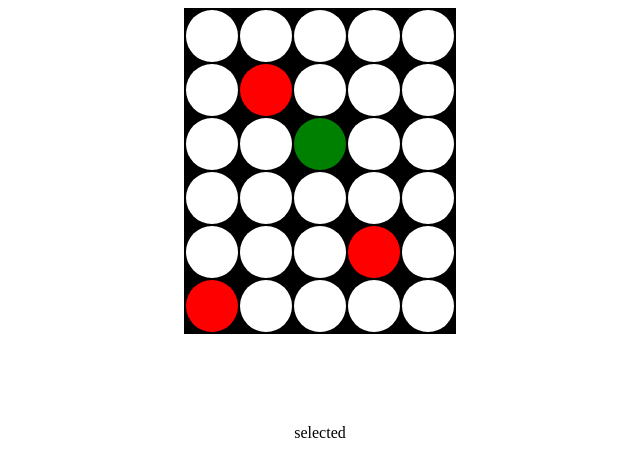
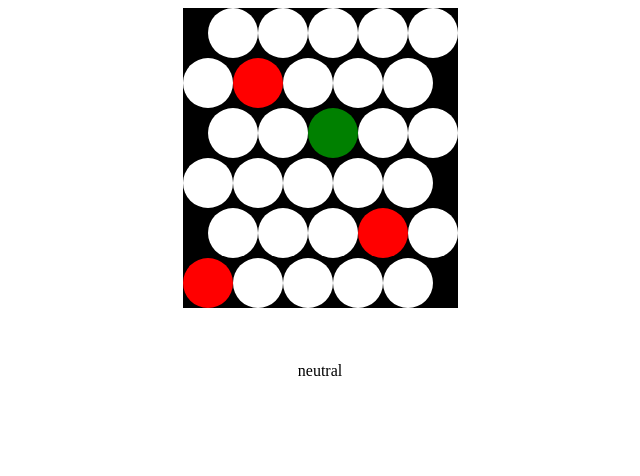
Before and after one commit to RafaelSL-37/hexagonal_movement, a React (Create React App) app: page / in a window 1280 px wide. Shown: the top 476 px of the page, without its empty margins (320-960 px from the left). Built offline with nearby package versions, Linux system fonts and the light colour scheme.

Commit message:
changing table to div structure, fixing arrow function problem, adding if cell is empty check, adding clear board when moving piece

```diff
--- a/src/components/grid.js
+++ b/src/components/grid.js
@@ -17,52 +17,52 @@ function Grid() {
   return (
     <div>
       <div className="grid">
-        <table className='table'>
-          <tr className='row-odd'>
-            <td className={grid[0][0]} onClick={onCellClick(grid, setGrid, phase, setPhase, 0, 0)}></td>
-            <td className={grid[0][1]} onClick={onCellClick(grid, setGrid, phase, setPhase, 0, 1)}></td>
-            <td className={grid[0][2]} onClick={onCellClick(grid, setGrid, phase, setPhase, 0, 2)}></td>
-            <td className={grid[0][3]} onClick={onCellClick(grid, setGrid, phase, setPhase, 0, 3)}></td>
-            <td className={grid[0][4]} onClick={onCellClick(grid, setGrid, phase, setPhase, 0, 4)}></td>
-          </tr>
-          <tr className='row'>
-            <td className={grid[1][0]} onClick={onCellClick(grid, setGrid, phase, setPhase, 1, 0)}></td>
-            <td className={grid[1][1]} onClick={onCellClick(grid, setGrid, phase, setPhase, 1, 1)}></td>
-            <td className={grid[1][2]} onClick={onCellClick(grid, setGrid, phase, setPhase, 1, 2)}></td>
-            <td className={grid[1][3]} onClick={onCellClick(grid, setGrid, phase, setPhase, 1, 3)}></td>
-            <td className={grid[1][4]} onClick={onCellClick(grid, setGrid, phase, setPhase, 1, 4)}></td>
-          </tr>
-          <tr className='row-odd'>
-            <td className={grid[2][0]} onClick={onCellClick(grid, setGrid, phase, setPhase, 2, 0)}></td>
-            <td className={grid[2][1]} onClick={onCellClick(grid, setGrid, phase, setPhase, 2, 1)}></td>
-            <td className={grid[2][2]} onClick={onCellClick(grid, setGrid, phase, setPhase, 2, 2)}></td>
-            <td className={grid[2][3]} onClick={onCellClick(grid, setGrid, phase, setPhase, 2, 3)}></td>
-            <td className={grid[2][4]} onClick={onCellClick(grid, setGrid, phase, setPhase, 2, 4)}></td>
-          </tr>
-          <tr className='row'>
-            <td className={grid[3][0]} onClick={onCellClick(grid, setGrid, phase, setPhase, 3, 0)}></td>
-            <td className={grid[3][1]} onClick={onCellClick(grid, setGrid, phase, setPhase, 3, 1)}></td>
-            <td className={grid[3][2]} onClick={onCellClick(grid, setGrid, phase, setPhase, 3, 2)}></td>
-            <td className={grid[3][3]} onClick={onCellClick(grid, setGrid, phase, setPhase, 3, 3)}></td>
-            <td className={grid[3][4]} onClick={onCellClick(grid, setGrid, phase, setPhase, 3, 4)}></td>
-          </tr>
-          <tr className='row-odd'>
-            <td className={grid[4][0]} onClick={onCellClick(grid, setGrid, phase, setPhase, 4, 0)}></td>
-            <td className={grid[4][1]} onClick={onCellClick(grid, setGrid, phase, setPhase, 4, 1)}></td>
-            <td className={grid[4][2]} onClick={onCellClick(grid, setGrid, phase, setPhase, 4, 2)}></td>
-            <td className={grid[4][3]} onClick={onCellClick(grid, setGrid, phase, setPhase, 4, 3)}></td>
-            <td className={grid[4][4]} onClick={onCellClick(grid, setGrid, phase, setPhase, 4, 4)}></td>
-          </tr>
-          <tr className='row'>
-            <td className={grid[5][0]} onClick={onCellClick(grid, setGrid, phase, setPhase, 5, 0)}></td>
-            <td className={grid[5][1]} onClick={onCellClick(grid, setGrid, phase, setPhase, 5, 1)}></td>
-            <td className={grid[5][2]} onClick={onCellClick(grid, setGrid, phase, setPhase, 5, 2)}></td>
-            <td className={grid[5][3]} onClick={onCellClick(grid, setGrid, phase, setPhase, 5, 3)}></td>
-            <td className={grid[5][4]} onClick={onCellClick(grid, setGrid, phase, setPhase, 5, 4)}></td>
-          </tr>
-        </table>
+        <div className='table'>
+          <div className='row-odd'>
+            <div className={grid[0][0]} onClick={() => onCellClick(grid, setGrid, phase, setPhase, 0, 0)}></div>
+            <div className={grid[0][1]} onClick={() => onCellClick(grid, setGrid, phase, setPhase, 0, 1)}></div>
+            <div className={grid[0][2]} onClick={() => onCellClick(grid, setGrid, phase, setPhase, 0, 2)}></div>
+            <div className={grid[0][3]} onClick={() => onCellClick(grid, setGrid, phase, setPhase, 0, 3)}></div>
+            <div className={grid[0][4]} onClick={() => onCellClick(grid, setGrid, phase, setPhase, 0, 4)}></div>
+          </div>
+          <div className='row'>
+            <div className={grid[1][0]} onClick={() => onCellClick(grid, setGrid, phase, setPhase, 1, 0)}></div>
+            <div className={grid[1][1]} onClick={() => onCellClick(grid, setGrid, phase, setPhase, 1, 1)}></div>
+            <div className={grid[1][2]} onClick={() => onCellClick(grid, setGrid, phase, setPhase, 1, 2)}></div>
+            <div className={grid[1][3]} onClick={() => onCellClick(grid, setGrid, phase, setPhase, 1, 3)}></div>
+            <div className={grid[1][4]} onClick={() => onCellClick(grid, setGrid, phase, setPhase, 1, 4)}></div>
+          </div>
+          <div className='row-odd'>
+            <div className={grid[2][0]} onClick={() => onCellClick(grid, setGrid, phase, setPhase, 2, 0)}></div>
+            <div className={grid[2][1]} onClick={() => onCellClick(grid, setGrid, phase, setPhase, 2, 1)}></div>
+            <div className={grid[2][2]} onClick={() => onCellClick(grid, setGrid, phase, setPhase, 2, 2)}></div>
+            <div className={grid[2][3]} onClick={() => onCellClick(grid, setGrid, phase, setPhase, 2, 3)}></div>
+            <div className={grid[2][4]} onClick={() => onCellClick(grid, setGrid, phase, setPhase, 2, 4)}></div>
+          </div>
+          <div className='row'>
+            <div className={grid[3][0]} onClick={() => onCellClick(grid, setGrid, phase, setPhase, 3, 0)}></div>
+            <div className={grid[3][1]} onClick={() => onCellClick(grid, setGrid, phase, setPhase, 3, 1)}></div>
+            <div className={grid[3][2]} onClick={() => onCellClick(grid, setGrid, phase, setPhase, 3, 2)}></div>
+            <div className={grid[3][3]} onClick={() => onCellClick(grid, setGrid, phase, setPhase, 3, 3)}></div>
+            <div className={grid[3][4]} onClick={() => onCellClick(grid, setGrid, phase, setPhase, 3, 4)}></div>
+          </div>
+          <div className='row-odd'>
+            <div className={grid[4][0]} onClick={() => onCellClick(grid, setGrid, phase, setPhase, 4, 0)}></div>
+            <div className={grid[4][1]} onClick={() => onCellClick(grid, setGrid, phase, setPhase, 4, 1)}></div>
+            <div className={grid[4][2]} onClick={() => onCellClick(grid, setGrid, phase, setPhase, 4, 2)}></div>
+            <div className={grid[4][3]} onClick={() => onCellClick(grid, setGrid, phase, setPhase, 4, 3)}></div>
+            <div className={grid[4][4]} onClick={() => onCellClick(grid, setGrid, phase, setPhase, 4, 4)}></div>
+          </div>
+          <div className='row'>
+            <div className={grid[5][0]} onClick={() => onCellClick(grid, setGrid, phase, setPhase, 5, 0)}></div>
+            <div className={grid[5][1]} onClick={() => onCellClick(grid, setGrid, phase, setPhase, 5, 1)}></div>
+            <div className={grid[5][2]} onClick={() => onCellClick(grid, setGrid, phase, setPhase, 5, 2)}></div>
+            <div className={grid[5][3]} onClick={() => onCellClick(grid, setGrid, phase, setPhase, 5, 3)}></div>
+            <div className={grid[5][4]} onClick={() => onCellClick(grid, setGrid, phase, setPhase, 5, 4)}></div>
+          </div>
+        </div>
       </div>
-      <br /><br /><br /><br /><br />
+      <br /><br /><br />
       <div className='phase-text'>
         {phase}
       </div>
--- a/src/handlers/click-handler.js
+++ b/src/handlers/click-handler.js
@@ -1,17 +1,43 @@
-export function onCellClick(grid, setGrid, phase, setPhase, x, y) {
+import { differenceBasedOnDirectionForOdd, differenceBasedOnDirectionForEven } from '../utils/hexagonal-grid-dy-table'
+
+function isNotOutOfBoundaries(y, x) {
+    return true; //CHECK IF OUT OF BOUNDARIES
+}
+
+export function onCellClick(grid, setGrid, phase, setPhase, y, x) {
+    // alert(`x = ${x}, y = ${y}`)
+
     switch (phase) {
         case 'neutral':
             if (grid[y][x] === 'cell-actor') {
-                //spawn range if not obstacle or actor
+                console.log(y, x, grid[y][x])
+
+                if (y/2 > 0) {
+                    for (const differenceByDirection of differenceBasedOnDirectionForOdd) {
+                        const newY = y-differenceByDirection.dy;
+                        const newX = x-differenceByDirection.dx;
+
+                        if (isNotOutOfBoundaries(newY, newX) && grid[newY][newX] === 'cell-empty') grid[newY][newX] = 'cell-range';
+                    }
+                } else {
+                    for (const differenceByDirection of differenceBasedOnDirectionForEven) {
+                        const newY = y-differenceByDirection.dy;
+                        const newX = x-differenceByDirection.dx;
+
+                        if (isNotOutOfBoundaries(newY, newX) && grid[newY][newX] === 'cell-empty') grid[newY][newX] = 'cell-range';
+                    }
+                }
 
                 setPhase('selected');
             }
             break;
         case 'selected':
             if (grid[y][x] === 'cell-range') {
-                const newGrid = grid;
-
-                //iterate grid to clear range and position cells
+                const newGrid = grid.map((array) => {
+                    return array.map((element) => {
+                        return element = element === 'cell-range' || element === 'cell-actor' ? 'cell-empty' : element
+                    })
+                });
 
                 newGrid[y][x] = 'cell-actor';
 
--- a/src/style/style.css
+++ b/src/style/style.css
@@ -3,6 +3,7 @@
     height: 50px;
     border-radius: 100%;
     background-color: greenyellow;
+    float: left;
 }
 
 .cell-empty {
@@ -10,6 +11,7 @@
     height: 50px;
     border-radius: 100%;
     background-color: white;
+    float: left;
 }
 
 .cell-actor {
@@ -17,6 +19,7 @@
     height: 50px;
     border-radius: 100%;
     background-color: green;
+    float: left;
 }
 
 .cell-obstacle {
@@ -24,6 +27,7 @@
     height: 50px;
     border-radius: 100%;
     background-color: red;
+    float: left;
 }
 
 .cell-range {
@@ -31,14 +35,16 @@
     height: 50px;
     border-radius: 100%;
     background-color: blue;
+    float: left;
 }
 
-.row {
-    margin-right: 25px;
+.row-odd {
+    margin-left: 25px;
 }
 /*TODO: fix grid margin on even rows*/
 .grid {
     display: flex;
+    flex-direction: row;
     justify-content: center;
     align-items: center;
 }
```
